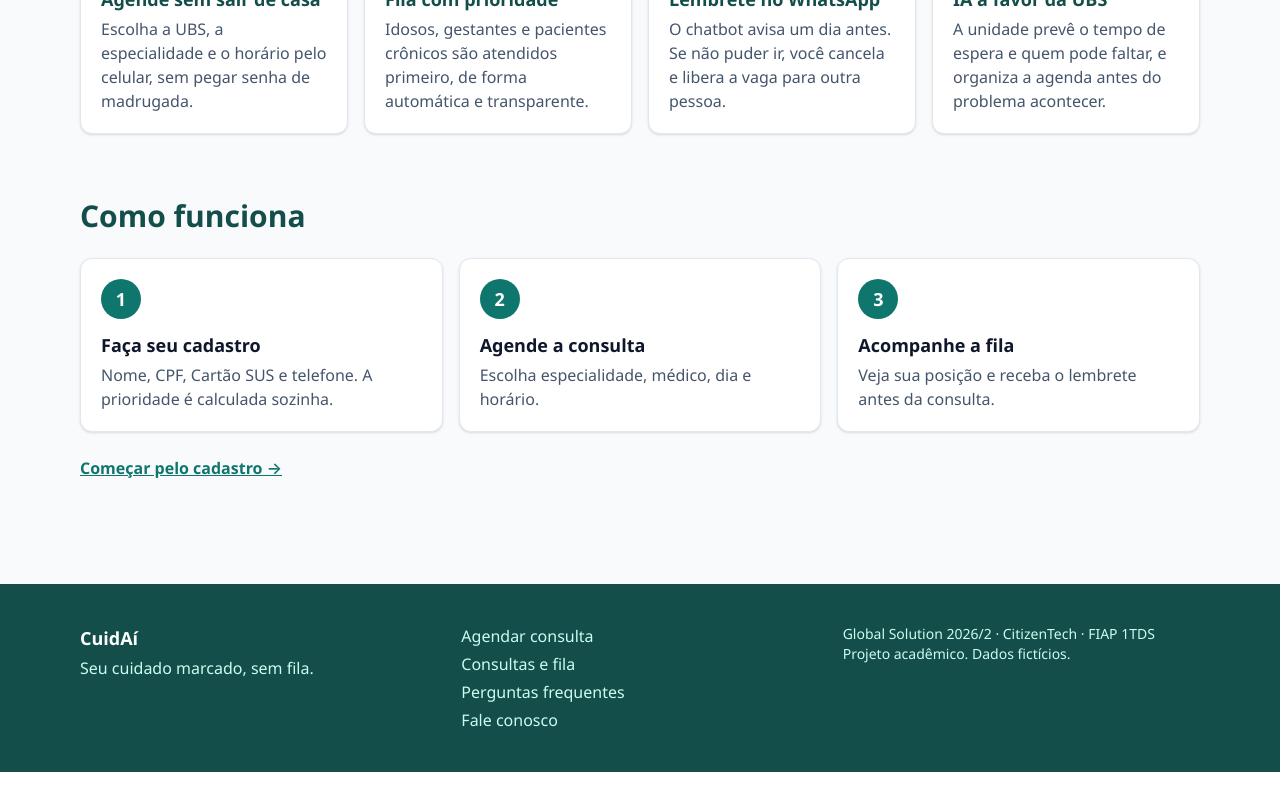
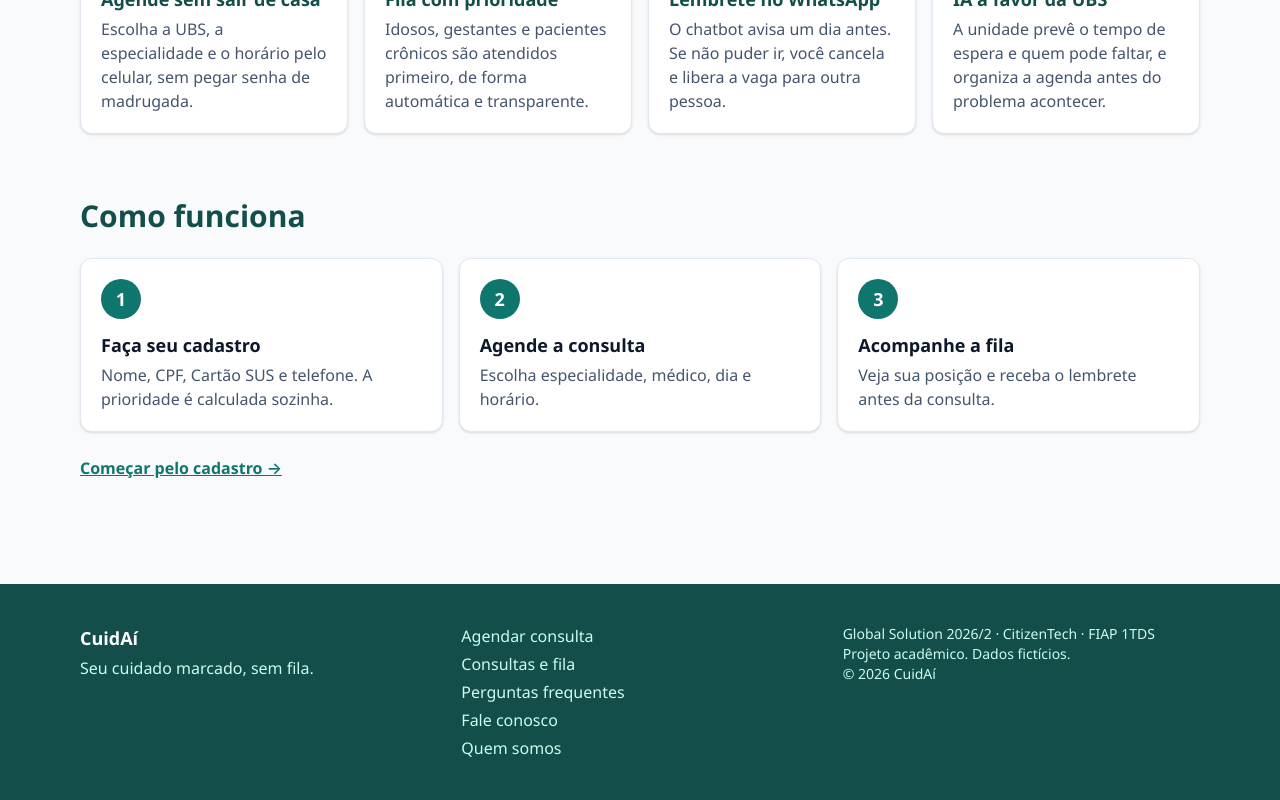
Before and after one commit to enzoleiva2008-blip/cuidai-front, a React (Vite) app: page / in a window 1280 px wide. Shown: the part 733-1533 px from the top of the page. Before the commit the page ends 1505 px from the top, so only its background shows below. Built offline with nearby package versions, Linux system fonts and the light colour scheme; no server answers.

Commit message:
Add 'Quem somos' link and update footer year
Added a new link for 'Quem somos' and updated the footer year dynamically.

```diff
--- a/src/components/Rodape.tsx
+++ b/src/components/Rodape.tsx
@@ -15,12 +15,14 @@ export function Rodape() {
             <li><Link className="hover:underline" to="/consultas">Consultas e fila</Link></li>
             <li><Link className="hover:underline" to="/faq">Perguntas frequentes</Link></li>
             <li><Link className="hover:underline" to="/contato">Fale conosco</Link></li>
+            <li><Link className="hover:underline" to="/integrantes">Quem somos</Link></li>
           </ul>
         </nav>
         <p className="text-sm">
           Global Solution 2026/2 · CitizenTech · FIAP 1TDS
           <br />
           Projeto acadêmico. Dados fictícios.
+          <br />© {new Date().getFullYear()} CuidAí
         </p>
       </div>
     </footer>
```
